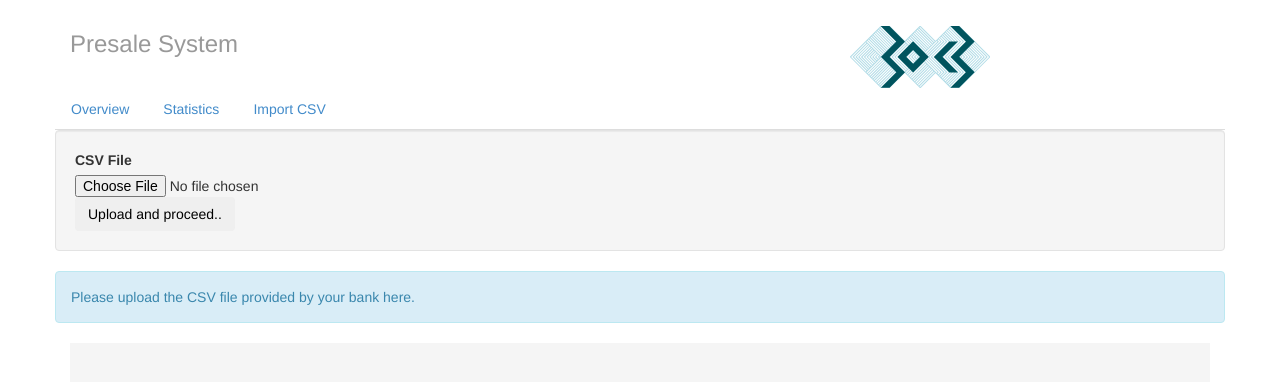
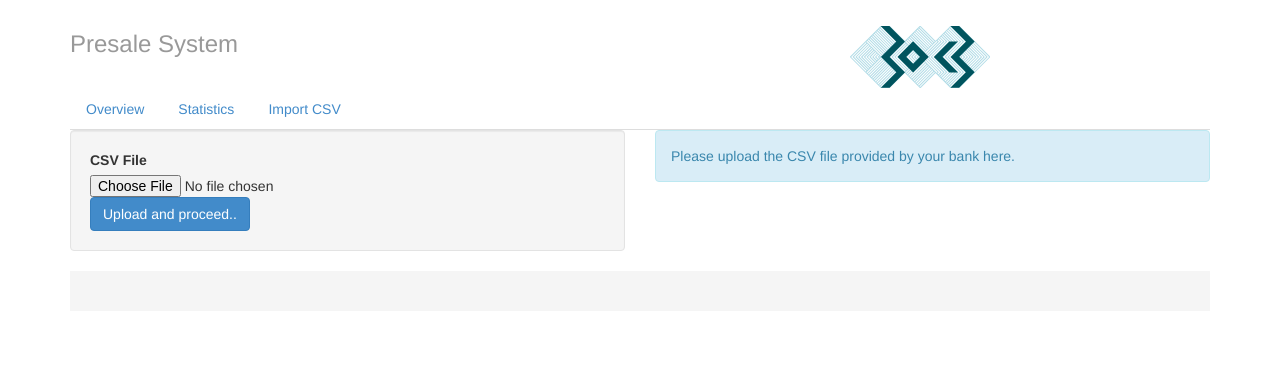
Before and after one commit to informancer/c4sh_preorder, a Django app: template c4sh_preorder/templates/admin/import_csv.html in a window 1280 px wide. Shown: the part 50-432 px from the top of the page. Run offline with Django 3.2, Linux system fonts and the light colour scheme; the template is opened without the code that fills it, so the values that code supplies are empty.

Commit message:
modified admin pages for bootstrap 3

```diff
--- a/c4sh_preorder/templates/admin/default.html
+++ b/c4sh_preorder/templates/admin/default.html
@@ -2,10 +2,9 @@
 
 {% block content %}
 
+      {% include "base/admin_subnav.html" %}
       <div class="row">
-        {% include "base/admin_subnav.html" %}
-
-        <div class="span10">
+        <div class="col-md-12">
           <p>(No content here yet.)</p>
         </div>
       </div>
--- a/c4sh_preorder/templates/admin/import_csv.html
+++ b/c4sh_preorder/templates/admin/import_csv.html
@@ -3,11 +3,12 @@
 
 {% block content %}
 
+      {% include "base/admin_subnav.html" %}
+
       <div class="row">
-        {% include "base/admin_subnav.html" %}
 
         {% if review_preorders %}
-        	<div class="span9">
+        	<div class="col-md-12">
         		<form method="post" action="{% url "admin-import-csv" %}">
 	        	{% csrf_token %}
         		<table class="table table-striped table-bordered table-condensed">
@@ -56,7 +57,7 @@
         	</div>
         {% else %}
 	        {% if not csv_data %}
-	        <div class="span4">
+	        <div class="col-md-6">
 	        		<form class="well" enctype="multipart/form-data" method="post" action="{% url "admin-import-csv" %}">
 	        			{% csrf_token %}
 
@@ -69,11 +70,11 @@
 		   						{% endfor %}
 		        			</div>
 		        		</div>
-						<button type="submit" class="btn">{% trans "Upload and proceed.."%}</button>
+						<button type="submit" class="btn btn-primary">{% trans "Upload and proceed.."%}</button>
 	        		</form>
 	        </div>
 
-	        <div class="span5">
+	        <div class="col-md-6">
         	{% if marked_as_paid %}
         			<h2>{% trans "Congratulations!"%}</h2>
         			<div class="alert alert-success alert-block">
@@ -87,7 +88,7 @@
 
 	        {% else %}
 
-	        <div class="span5">
+	        <div class="col-md-6">
 	        	<h3>{% trans "Successful matches"%}</h3>
 				<form enctype="multipart/form-data" method="post" action="{% url "admin-import-csv" %}">
 	        	{% csrf_token %}
@@ -136,7 +137,7 @@
 	        	</form>
 	        </div>
 
-	        <div class="span5">
+	        <div class="col-md-6">
 	        	<h3>{% trans "Unsuccessful matches"%}</h3>
 				<table class="table table-striped table-bordered table-condensed">
 					<tr>
--- a/c4sh_preorder/templates/base/admin_subnav.html
+++ b/c4sh_preorder/templates/base/admin_subnav.html
@@ -1,5 +1,6 @@
 {% load i18n %}
-<div class="span2">
+<div class="row">
+	<div class="col-md-12">
 		<div class="tabbable tabs-left">
 			<ul class="nav nav-tabs">
 				<li {% if subnav == "default" %}class="active"{% endif %}><a href="{% url "admin" %}">{% trans "Overview" %}</a></li>
@@ -8,3 +9,4 @@
 			</ul>
 		</div>
 	</div>
+</div>
```
Lines whose indentation alone changed are shown as unchanged.
